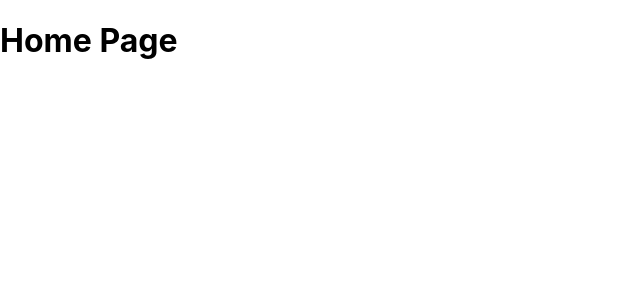
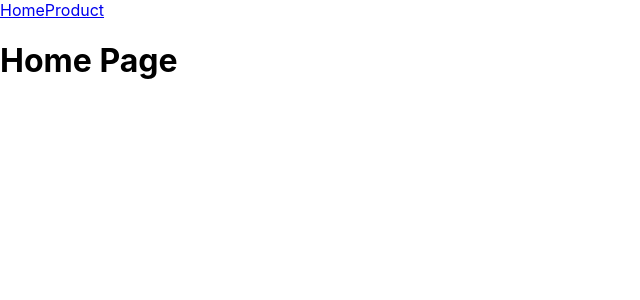
Before and after one commit to bekasturua/Shoping-site-React-GeoLab, a React (Create React App) app: page / in a window 1280 px wide. Shown: the top 300 px of the page, without its empty margins (0-640 px from the left). Built offline with nearby package versions, Linux system fonts and the light colour scheme.

Commit message:
added links

```diff
--- a/src/pages/Home.js
+++ b/src/pages/Home.js
@@ -1,3 +1,13 @@
+import { Link } from "react-router-dom";
+
 export default function Home() {
-  return <h1>Home Page</h1>;
+  return (
+    <div>
+      <nav>
+        <Link to="/">Home</Link>
+        <Link to="/product">Product</Link>
+      </nav>
+      <h1>Home Page</h1>
+    </div>
+  );
 }
```
